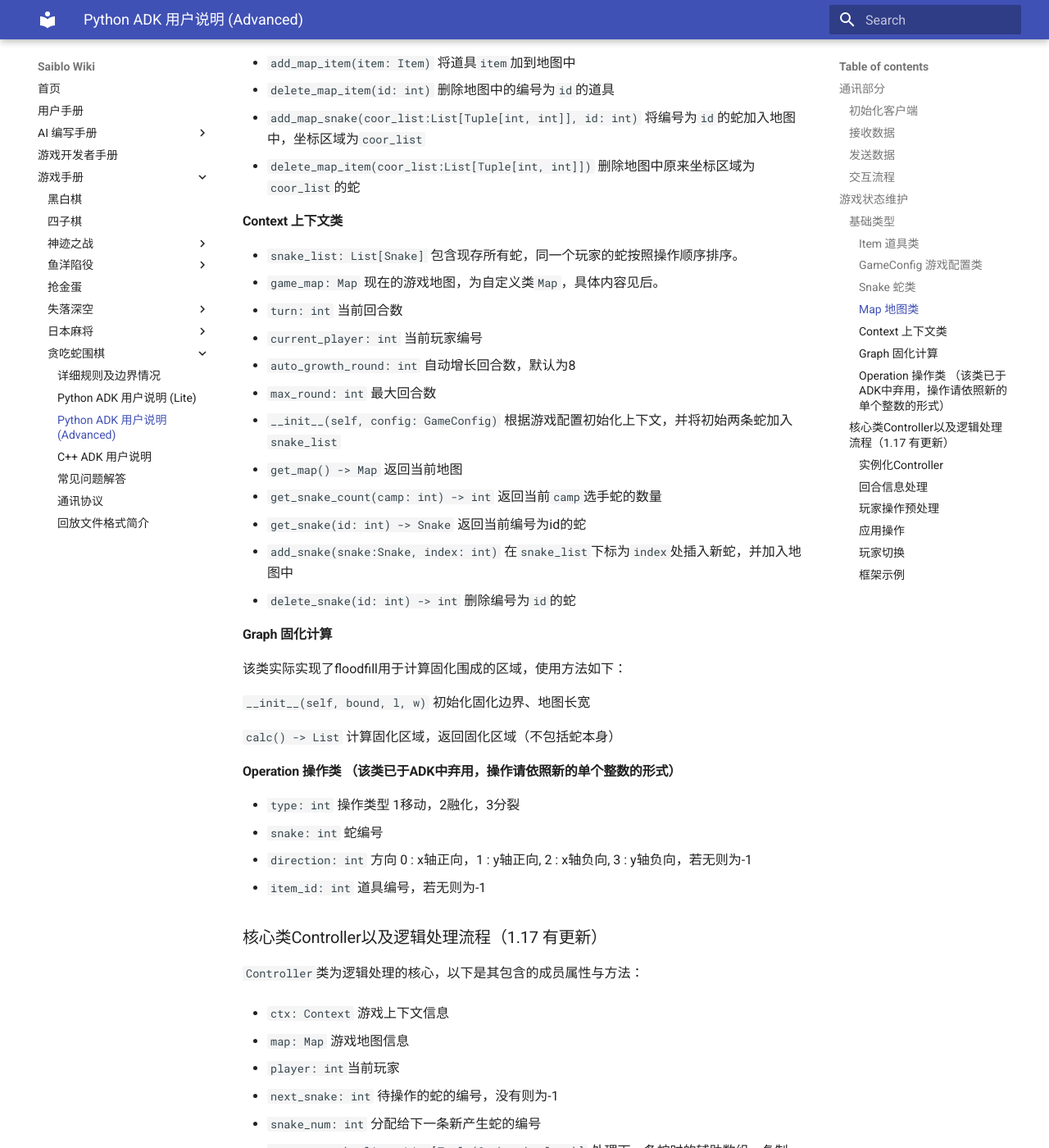
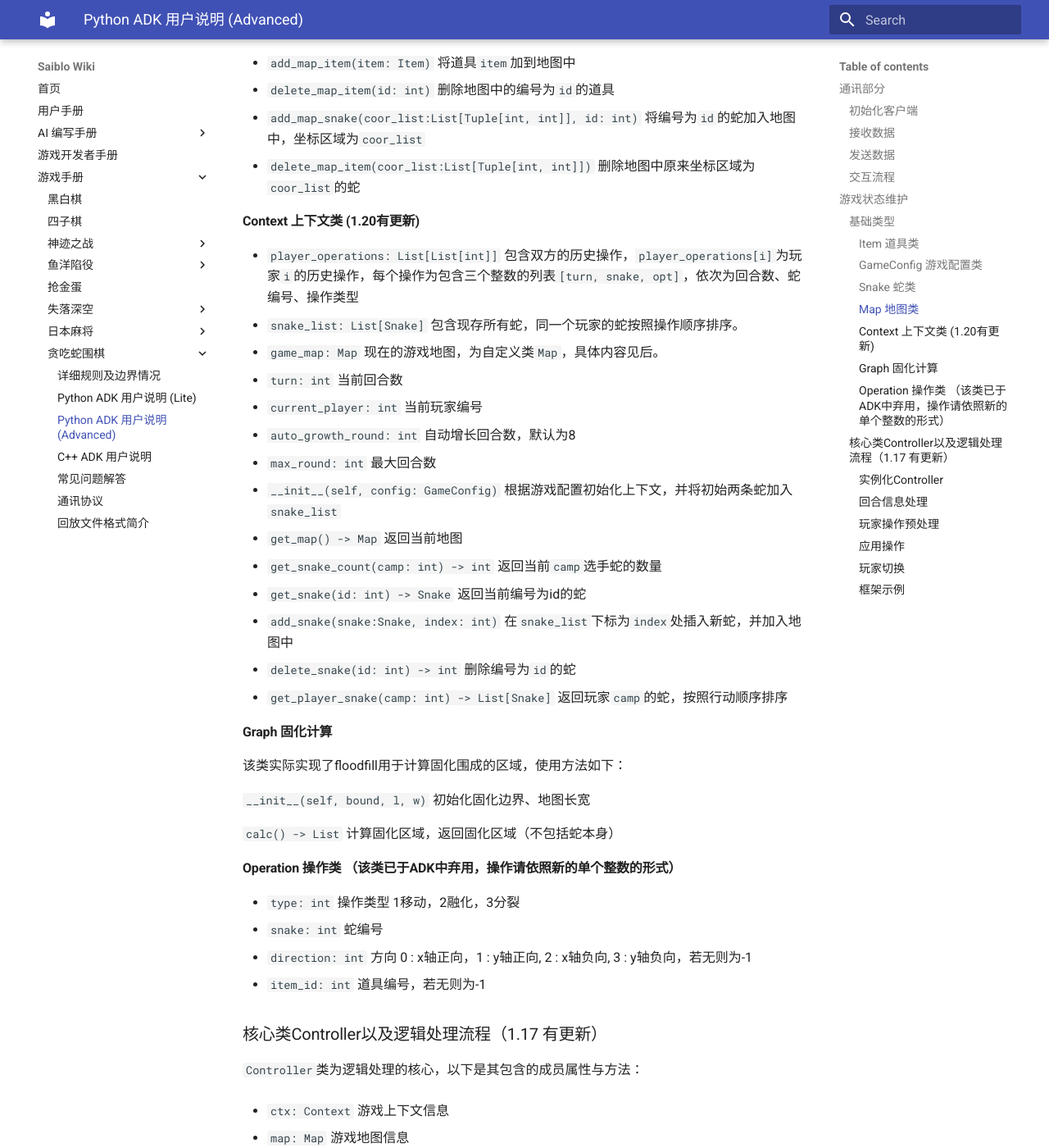
Before and after one commit to saiblo/saiblo-docs, an MkDocs documentation site: the page built from docs/games/snake-go/adk-advanced.md, in a window 1280 px wide and 1400 px high, scrolled down 3985 px. Shown: the whole window at 82% size. Built offline with MkDocs 1.6.1 and Material for MkDocs 9.7.7, drawn with Linux system fonts in a browser that asks for light colours; some of the changed text lies outside the part shown.

Commit message:
fix: fix python doc

```diff
--- a/docs/games/snake-go/adk-advanced.md
+++ b/docs/games/snake-go/adk-advanced.md
@@ -113,8 +113,9 @@ c = adk.Client()
 - `add_map_snake(coor_list:List[Tuple[int, int]], id: int)`  将编号为`id`的蛇加入地图中，坐标区域为`coor_list`
 - `delete_map_item(coor_list:List[Tuple[int, int]])` 删除地图中原来坐标区域为`coor_list`的蛇
 
-#### Context 上下文类
+#### Context 上下文类 (1.20有更新)
 
+- `player_operations: List[List[int]]` 包含双方的历史操作，`player_operations[i]`为玩家`i`的历史操作，每个操作为包含三个整数的列表`[turn, snake, opt]`，依次为回合数、蛇编号、操作类型
 - `snake_list: List[Snake]` 包含现存所有蛇，同一个玩家的蛇按照操作顺序排序。
 - `game_map: Map` 现在的游戏地图，为自定义类`Map`，具体内容见后。
 - `turn: int` 当前回合数
@@ -127,6 +128,7 @@ c = adk.Client()
 - `get_snake(id: int) -> Snake` 返回当前编号为id的蛇
 - `add_snake(snake:Snake, index: int)` 在`snake_list`下标为`index`处插入新蛇，并加入地图中
 - `delete_snake(id: int) -> int` 删除编号为`id`的蛇
+- `get_player_snake(camp: int) -> List[Snake]` 返回玩家`camp`的蛇，按照行动顺序排序
 
 #### Graph 固化计算
 
```
Also changed, not shown: docs/games/snake-go/adk-lite.md (+3 -0 lines).
